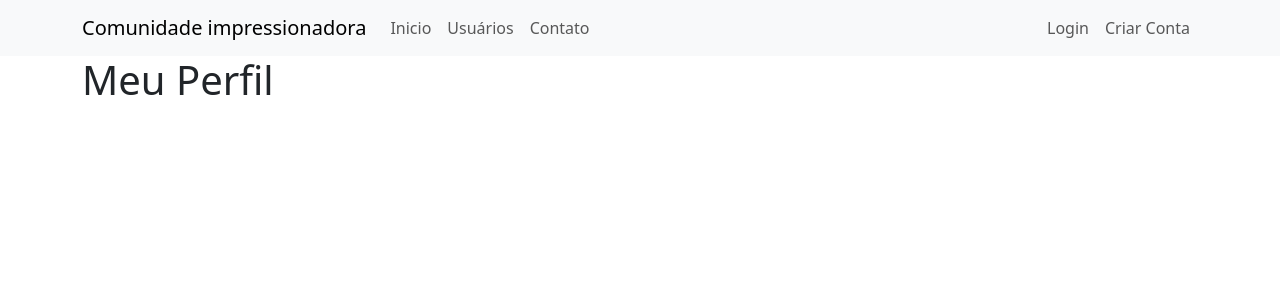
After one commit to Henrique-Arau/Site_Comunidade, a Flask app: page /perfil in a window 1280 px wide. The commit adds this page. Shown: the top 300 px of the page. Run offline with Flask 3, Linux system fonts and the light colour scheme.

Commit message:
Personalizando o Site para Usuarios Logados

```diff
--- a/comunidadeImpressionadora/routes.py
+++ b/comunidadeImpressionadora/routes.py
@@ -2,7 +2,7 @@ from flask import render_template, redirect, url_for, flash, request
 from comunidadeImpressionadora import app, database, bcrypt
 from comunidadeImpressionadora.forms import FormLogin, FormCriarConta
 from comunidadeImpressionadora.models import Usuario
-from flask_login import login_user
+from flask_login import login_user, logout_user, current_user
 
 lista_usuarios = ['Henrique', 'João', 'Alon', 'Alessandra', 'Amanda']
 
@@ -46,3 +46,19 @@ def login():
 
         return redirect(url_for('home'))
     return render_template('login.html', form_login=form_login, form_criarconta=form_criarconta)
+
+@app.route('/sair')
+def sair():
+    logout_user()
+    flash(f'Logout Feito com Sucesso', 'alert-success')
+    return redirect(url_for('home'))
+
+
+@app.route('/perfil')
+def perfil():
+    return render_template('perfil.html')
+
+
+@app.route('/post/criar')
+def criar_post():
+    return render_template('criarpost.html')
--- a/comunidadeImpressionadora/templates/navbar.html
+++ b/comunidadeImpressionadora/templates/navbar.html
@@ -14,12 +14,25 @@
         </li>
       </ul>
       <ul class="d-flex navbar-nav">
+        {% if current_user.is_authenticated %}
+           <li class="nav-item">
+            <a class="nav-link" href="{{ url_for('criar_post') }}">Criar Post</a>
+           </li>
+           <li class="nav-item">
+            <a class="nav-link" href="{{ url_for('perfil') }}">Meu Perfil</a>
+           </li>
+           <li class="nav-item">
+            <a class="nav-link" href="{{ url_for('sair') }}">Sair</a>
+           </li>
+
+        {% else %}
            <li class="nav-item">
             <a class="nav-link" href="{{ url_for('login') }}">Login</a>
            </li>
            <li class="nav-item">
             <a class="nav-link" href="{{ url_for('login') }}">Criar Conta</a>
            </li>
+        {% endif %}
       </ul>
     </div>
   </div>
--- /dev/null
+++ b/comunidadeImpressionadora/templates/perfil.html
@@ -0,0 +1,7 @@
+{% extends 'base.html' %}
+
+{% block body %}
+        <div class="container">
+            <h1>Meu Perfil</h1>
+        </div>
+{% endblock %}
```
Also changed, not shown: comunidadeImpressionadora/templates/criarpost.html (added, +7 -0 lines), instance/comunidade.db. Lines whose indentation alone changed are shown as unchanged.
